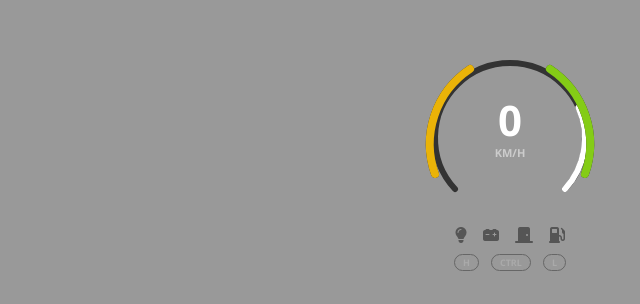
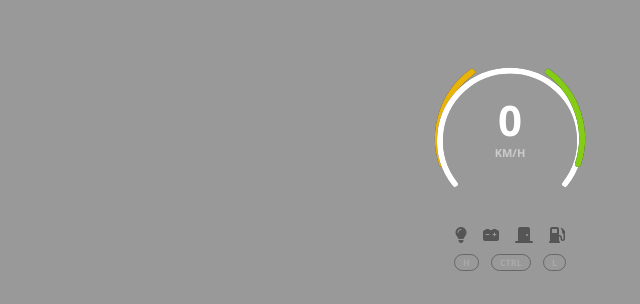
Before and after one commit to imlucy99/Nothinc, a plain HTML site: page index.html in a window 1280 px wide. Shown: the part 496-800 px from the top of the page, without its empty margins (640-1280 px from the left). Drawn offline with Linux system fonts and the light colour scheme.

Commit message:
Refactor index.html for speedometer layout

```diff
--- a/index.html
+++ b/index.html
@@ -3,25 +3,26 @@
 <head>
     <meta charset="UTF-8">
     <meta name="viewport" content="width=device-width, initial-scale=1.0">
-    <title>JGRP Speedometer Custom</title>
+    <title>Speedometer JGRP</title>
     <link rel="stylesheet" href="styles.css">
+    <!-- FontAwesome untuk ikon indikator -->
     <link rel="stylesheet" href="https://cdnjs.cloudflare.com/ajax/libs/font-awesome/6.4.0/css/all.min.css">
 </head>
 <body>
+    <div id="speedo-wrapper">
         <div id="speedometer-container">
             <svg class="speedo-svg" viewBox="0 0 200 200">
-            <!-- Background Ring (Tengah / Kecepatan) -->
-            <path class="ring-bg speed-ring-bg" d="M 45,155 A 75,75 0 1,1 155,155" />
-            <!-- Progress Ring Kecepatan -->
-            <path id="speed-bar" class="ring-fill speed-fill" d="M 45,155 A 75,75 0 1,1 155,155" />
+                <!-- Outer Arc Kiri (Engine Health/Status) -->
+                <path class="ring-bg" d="M 32,130 A 82,82 0 0,1 62,38" stroke="#333" stroke-width="6" fill="none" stroke-linecap="round"/>
+                <path id="engine-bar" class="ring-fill" d="M 32,130 A 82,82 0 0,1 62,38" stroke="#eab308" stroke-width="6" fill="none" stroke-linecap="round"/>
 
-            <!-- Outer Arc Kiri (Engine Health) -->
-            <path class="ring-bg engine-ring-bg" d="M 25,140 A 90,90 0 0,1 60,35" />
-            <path id="engine-bar" class="ring-fill engine-fill" d="M 25,140 A 90,90 0 0,1 60,35" />
+                <!-- Middle Ring Utama (Kecepatan / Speed) -->
+                <path class="ring-bg" d="M 45,150 A 70,70 0 1,1 155,150" stroke="#333" stroke-width="6" fill="none" stroke-linecap="round"/>
+                <path id="speed-bar" class="ring-fill" d="M 45,150 A 70,70 0 1,1 155,150" stroke="#ffffff" stroke-width="6" fill="none" stroke-linecap="round"/>
 
                 <!-- Outer Arc Kanan (Fuel Level) -->
-            <path class="ring-bg fuel-ring-bg" d="M 140,35 A 90,90 0 0,1 175,140" />
-            <path id="fuel-bar" class="ring-fill fuel-fill" d="M 140,35 A 90,90 0 0,1 175,140" />
+                <path class="ring-bg" d="M 138,38 A 82,82 0 0,1 168,130" stroke="#333" stroke-width="6" fill="none" stroke-linecap="round"/>
+                <path id="fuel-bar" class="ring-fill" d="M 138,38 A 82,82 0 0,1 168,130" stroke="#84cc16" stroke-width="6" fill="none" stroke-linecap="round"/>
             </svg>
 
             <!-- Teks Kecepatan di Tengah -->
@@ -45,6 +46,7 @@
                 <span class="badge">L</span>
             </div>
         </div>
+    </div>
 
     <script src="script.js"></script>
 </body>
```
Lines whose indentation alone changed are shown as unchanged.
